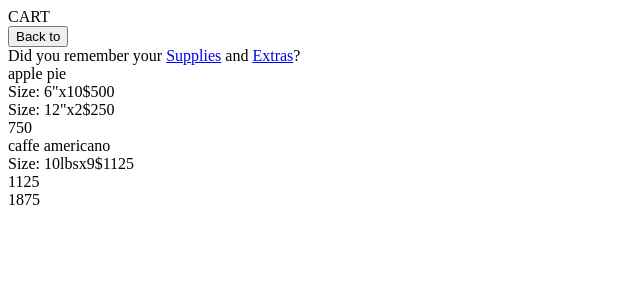
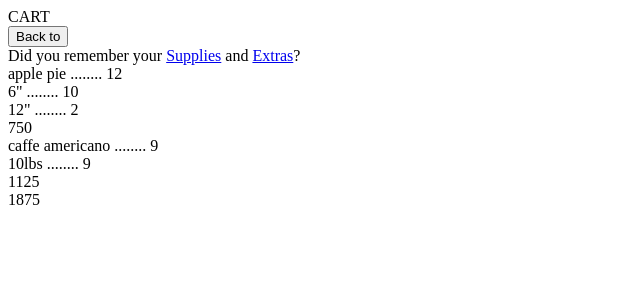
Before and after one commit to heykc/pie-felicia, a React (Create React App) app: page /cart in a window 1280 px wide. Shown: the top 300 px of the page, without its empty margins (0-640 px from the left). Built offline with nearby package versions, Linux system fonts and the light colour scheme.

Commit message:
cart component re-do

```diff
--- a/src/components/Cart.jsx
+++ b/src/components/Cart.jsx
@@ -11,44 +11,70 @@ import { Link } from 'react-router-dom';
  */
 const Cart = ({cart, history, category, shopData}) => {
   let orderTotal = 0;
+
+  /**
+   * @summary Summarizes the cart for easy access
+   *
+   * @param {array} cartArr The cart for the app
+   */
+
+  const cartComb = (cartArr) => {
+    let arr = [];
+
+    cartArr.forEach(cartItem => {
+      let subtotal = 0;
+      let itemCount = 0;
+      const {order, product: productName, type} = cartItem;
+      Object.keys(order).forEach((size, i) => {
+        let amount = order[size];
+        itemCount += amount;
+        let shopItem = shopData[type].items.find(x => x.name === productName);
+        let sizeTotal = shopItem.prices[i] * amount;
+        orderTotal += sizeTotal;
+        subtotal += sizeTotal;
+      })
+      arr.push({
+        'name': productName,
+        'totalCost': subtotal,
+        'itemCount': itemCount,
+        'order': order
+      })
+    })
+
+    return arr;
+  }
+
+  let details = cartComb(cart);
   return (
     <div className="cart">
       <div>CART</div>
       <button onClick={() => history.goBack()}>Back to {category}</button>
       <div>Did you remember your <Link to='/supplies'>Supplies</Link> and <Link to='/extras'>Extras</Link>?</div>
-      {/* look through the cart */}
-      {cart.map((item, i) => {
-        let subTotal = 0;
-        // pull cart data
-        const {order, product: productName, type} = item;
+      {/* look through the details */}
+      {details.map((x, i) => {
         return (
           <Fragment key={i}>
-            <div>{productName}</div>
-            {/* look through the order */}
-            {Object.keys(order).map((size, i) => {
-              let amount = order[size];
-              // allows access to prices
-              let shopItem = shopData[type].items.find(x => x.name === productName);
-              let total = shopItem.prices[i] * amount;
-              orderTotal += total;
-              subTotal += total;
-              // only display if ordered at least 1 of the sizes
-              if (amount > 0)
-                return (<div key={size}>
-                          Size: {size}
-                          x{amount}
-                          ${total}
-                        </div>)
-            })}
-            {subTotal}
+            <div>{x.name} ........ {x.itemCount}</div>
+            <>
+              {/* for every possible order */}
+              {Object.keys(x.order).map((y, j) => {
+                // check if the amount is > 0
+                if (x.order[y] > 0)
+                  return (
+                    // display the size and amount
+                    <div key={j}>
+                      {y} ........ {x.order[y]}
+                    </div>
+                  )
+              })}
+            </>
+            <div>{x.totalCost}</div>
           </Fragment>
         )
       })}
+
       <div>{orderTotal}</div>
-
     </div>
-
-
   )
 }
 
```
